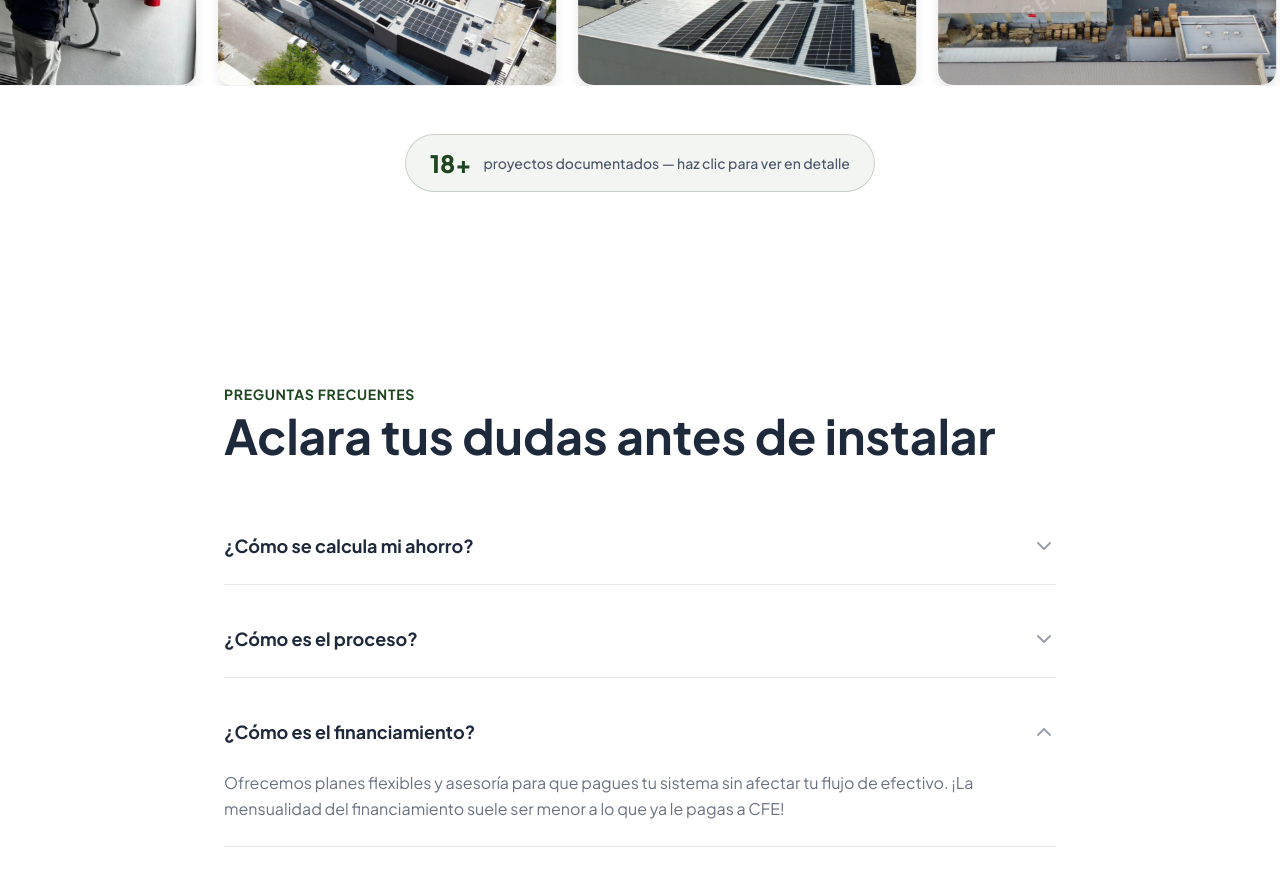
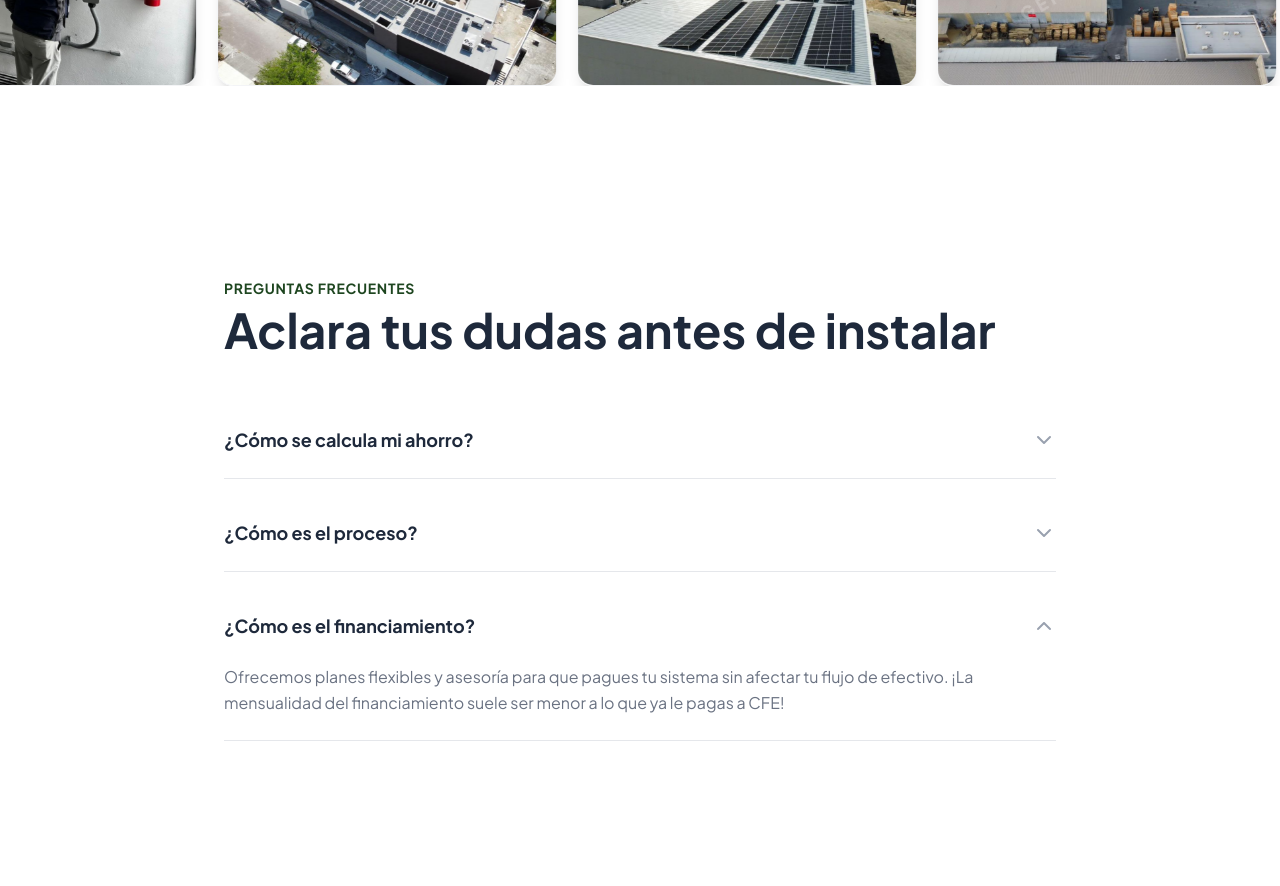
Before and after one commit to iramirezftg/genera-mexico, a Next.js app: page / in a window 1280 px wide. Shown: the part 5700-6586 px from the top of the page. Built offline with nearby package versions, Linux system fonts and the light colour scheme.

Commit message:
fix: remover banner CTA de galería de fotos

```diff
--- a/src/components/PhotoGallery.tsx
+++ b/src/components/PhotoGallery.tsx
@@ -159,18 +159,7 @@ export default function PhotoGallery() {
       {/* Fila 2: derecha ← (sentido opuesto) */}
       <TickerRow items={row2} direction="right" speed={30} onOpen={setSelectedPhoto} />
 
-      {/* CTA contador */}
-      <div className="max-w-6xl mx-auto px-4 mt-12 flex justify-center">
-        <motion.div
-          initial={{ opacity: 0, scale: 0.9 }}
-          whileInView={{ opacity: 1, scale: 1 }}
-          viewport={{ once: true }}
-          className="inline-flex items-center gap-3 bg-brand-green/5 border border-brand-green/20 rounded-full px-6 py-3"
-        >
-          <span className="text-2xl font-black text-brand-green">18+</span>
-          <span className="text-gray-600 text-sm font-medium">proyectos documentados — haz clic para ver en detalle</span>
-        </motion.div>
-      </div>
+
 
       {/* ─── Lightbox ─── */}
       <AnimatePresence>
```
